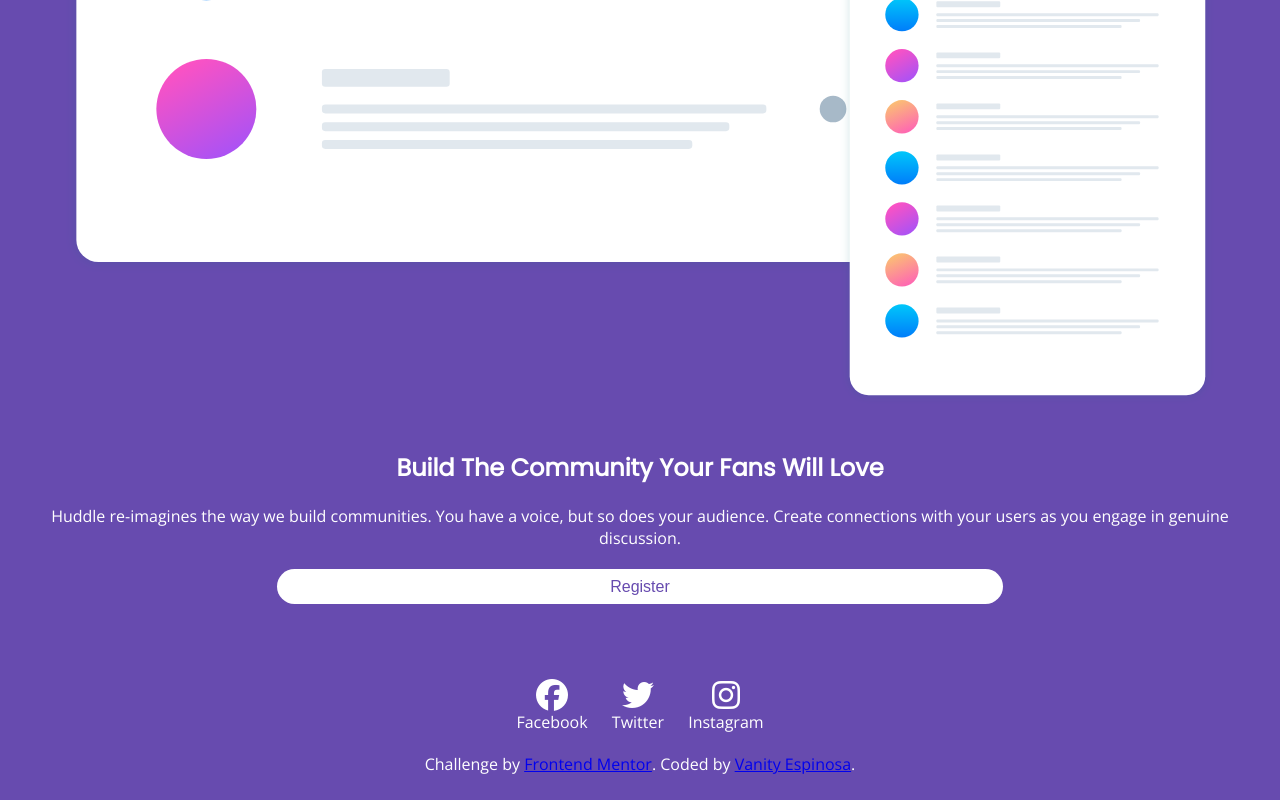
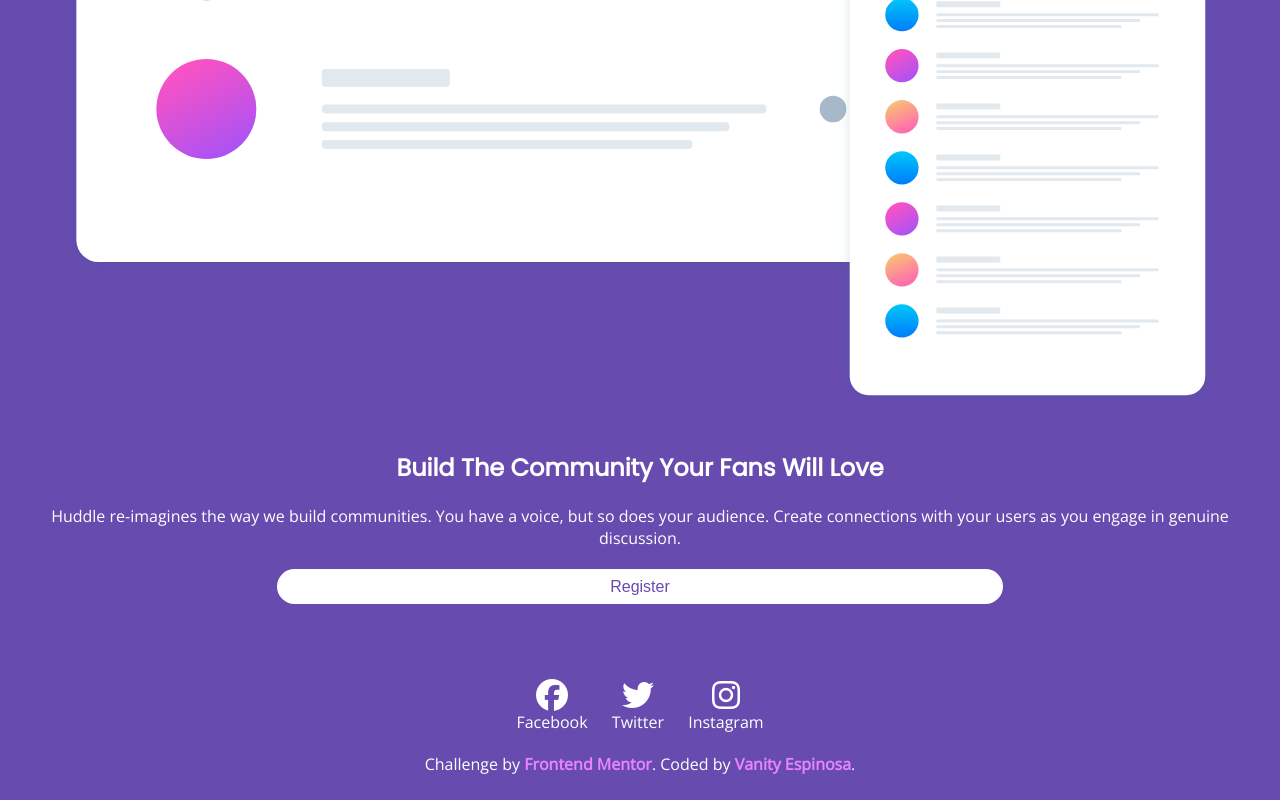
Before and after one commit to vanityespinosa/Huddle-Landing-Page-With-Single-Introductory-Section, a plain HTML site: page index.html in a window 1280 px wide. Shown: the part 620-1420 px from the top of the page. Drawn offline with nearby package versions, Linux system fonts and the light colour scheme.

Commit message:
Fix attribution links in Footer

```diff
--- a/index.html
+++ b/index.html
@@ -8,10 +8,6 @@
   <link href="https://fonts.googleapis.com/css?family=Open+Sans|Poppins&display=swap" rel="stylesheet">
   <script src="https://kit.fontawesome.com/e645f17634.js" crossorigin="anonymous"></script>
   <title>Frontend Mentor | Huddle landing page with single introductory section</title>
-  <!-- <style>
-    .attribution { font-size: 11px; text-align: center; }
-    .attribution a { color: hsl(228, 45%, 44%); }
-  </style> -->
 </head>
 <body>
   <header>
@@ -48,7 +44,7 @@
       </ul>
     </section>
     <section id="attribution">
-      <p class="attribution">
+      <p>
         Challenge by <a href="https://www.frontendmentor.io?ref=challenge" target="_blank">Frontend Mentor</a>.
         Coded by <a href="#">Vanity Espinosa</a>. <!-- Need to Remember to add my website once I cam complete (or GitHub) -->
       </p>
--- a/styles.css
+++ b/styles.css
@@ -91,3 +91,11 @@ footer {
 #social-media ul li:last-child {
   padding-right: 0px;
 }
+#attribution p a {
+  text-decoration: none;
+  color: #e884ff;
+  font-weight: 700;
+}
+#attribution p a:hover {
+  text-decoration: underline;
+}
```
